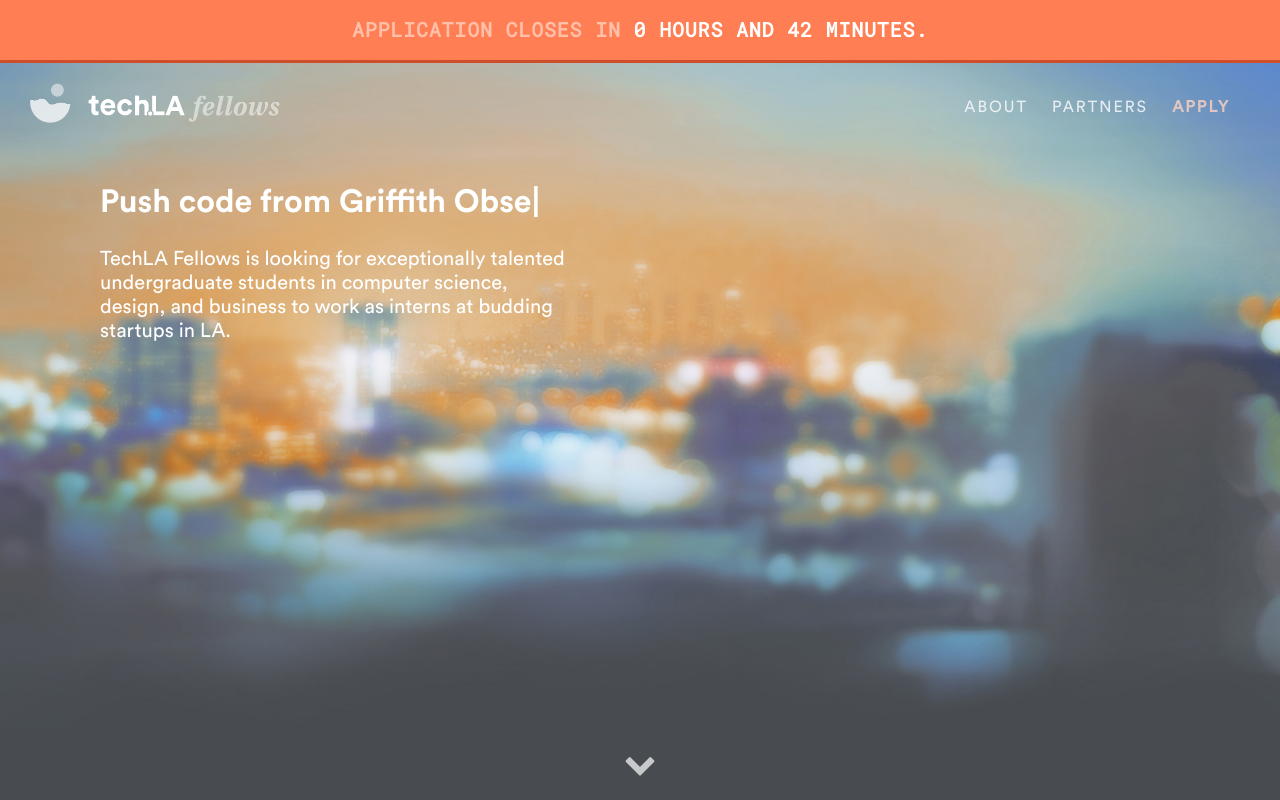
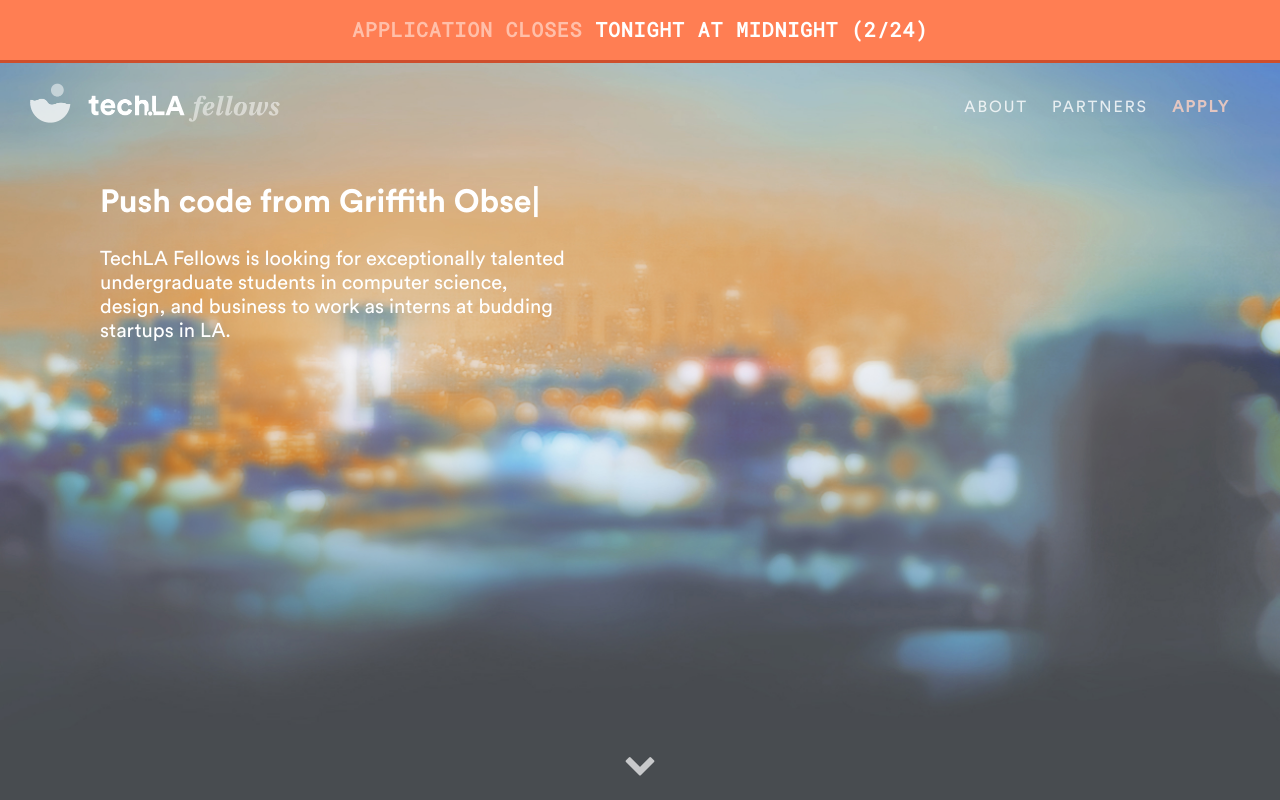
Before and after one commit to gosparksc/techla-fellows, a plain HTML site: page index.html in a window 1280 px wide. Shown: the top 800 px of the page. Drawn offline with nearby package versions, Linux system fonts and the light colour scheme.

Commit message:
removes problem with timechange. Goes back to standard banner

```diff
--- a/index.html
+++ b/index.html
@@ -33,11 +33,11 @@
           });
         </script>
         <script>
-          $(function() {
-            $('#counter').countdown({
-              date: "February 24, 2017 24:00:00"
-            });
-          });
+          // $(function() {
+          //   $('#counter').countdown({
+          //     date: "February 24, 2017 24:00:00"
+          //   });
+          // });
         </script>
     <script>
         $(document).ready(function (){
@@ -61,7 +61,7 @@
     <body>
     <div class="banner">
       <div class="banner-text">
-          <h1><span id="counter-text">APPLICATION CLOSES IN </span><span id="counter"></span></h1>
+          <h1><span id="counter-text">APPLICATION CLOSES </span><span id="counter">TONIGHT AT MIDNIGHT (2/24)</span></h1>
       </div>
     </div>
       <nav>
```
